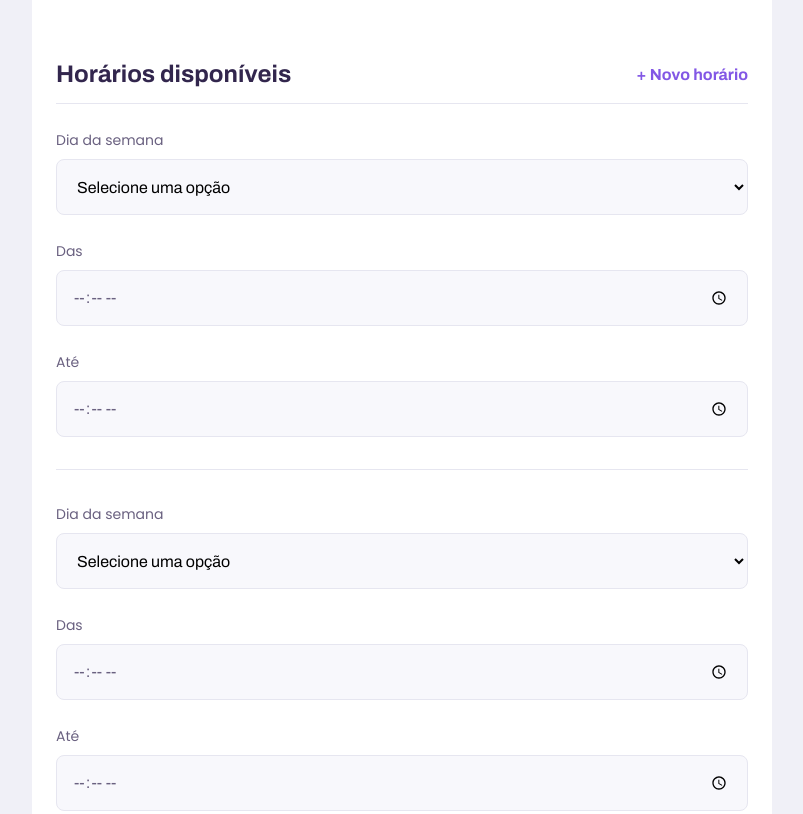
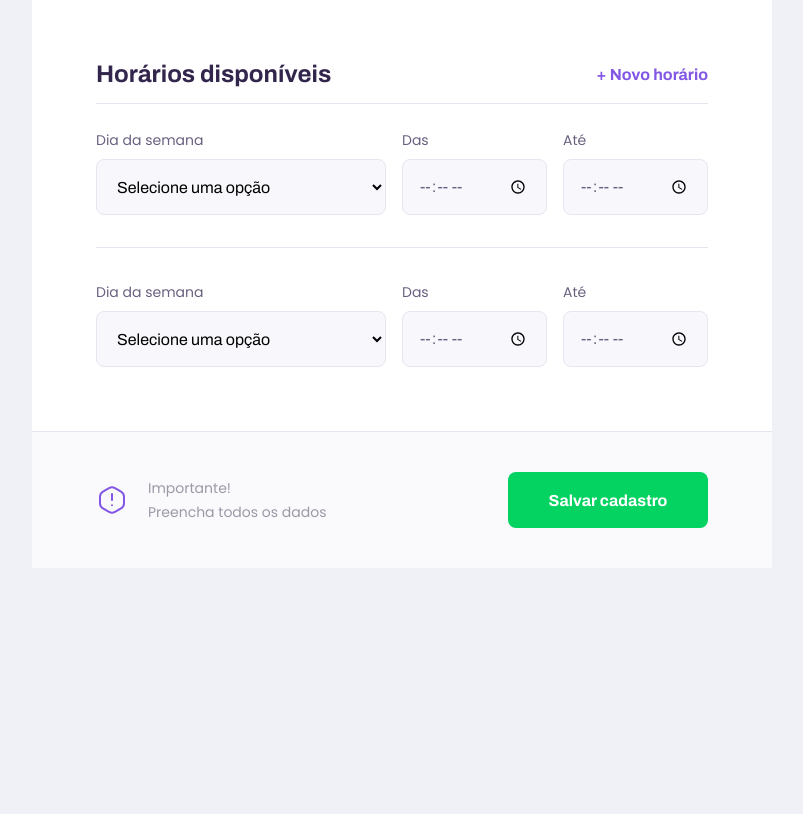
Before and after one commit to yuripiresalves/proffy-nlw02, a plain HTML site: page give-classes.html in a window 1280 px wide. Shown: the part 1301-2115 px from the top of the page, without its empty margins (238-1041 px from the left). After the commit the page ends 1869 px from the top, so only its background shows below. Drawn offline with Linux system fonts and the light colour scheme; files whose address does not match are found by name.

Commit message:
finished desktop give-classes page

```diff
--- a/give-classes.html
+++ b/give-classes.html
@@ -89,7 +89,7 @@
                     </div>
                 </fieldset>
 
-                <fieldset>
+                <fieldset id="schedule-items">
                     <legend>Horários disponíveis
                         <button id="add-time">+ Novo horário</button>
                     </legend>
--- a/styles/partials/forms.css
+++ b/styles/partials/forms.css
@@ -22,7 +22,7 @@
 .textarea-block textarea {
     padding: 1.2rem 1.6rem;
     height: 16rem;
-    resize: vertical;
+    resize: none;
 }
 
 .input-block,
--- a/styles/partials/page-give-classes.css
+++ b/styles/partials/page-give-classes.css
@@ -124,4 +124,37 @@
     #page-give-classes #container {
         max-width: 100vw;
     }
+
+    #page-give-classes .page-header .header-content {
+        margin-bottom: 0;
+    }
+
+    #page-give-classes main fieldset {
+        padding: 0 64px;
+    }
+
+    .schedule-item {
+        display: grid;
+        grid-template-columns: 2fr 1fr 1fr;
+        column-gap: 1.6rem;
+    }
+
+    #page-give-classes #schedule-items .select-block+.input-block,
+    #page-give-classes #schedule-items .input-block+.input-block {
+        margin-top: 0;
+    }
+
+    #page-give-classes main footer {
+        padding: 40px 64px;
+
+        display: flex;
+        align-items: center;
+        justify-content: space-between;
+    }
+
+    #page-give-classes main footer button {
+        margin-top: 0;
+
+        width: 200px;
+    }
 }
```
